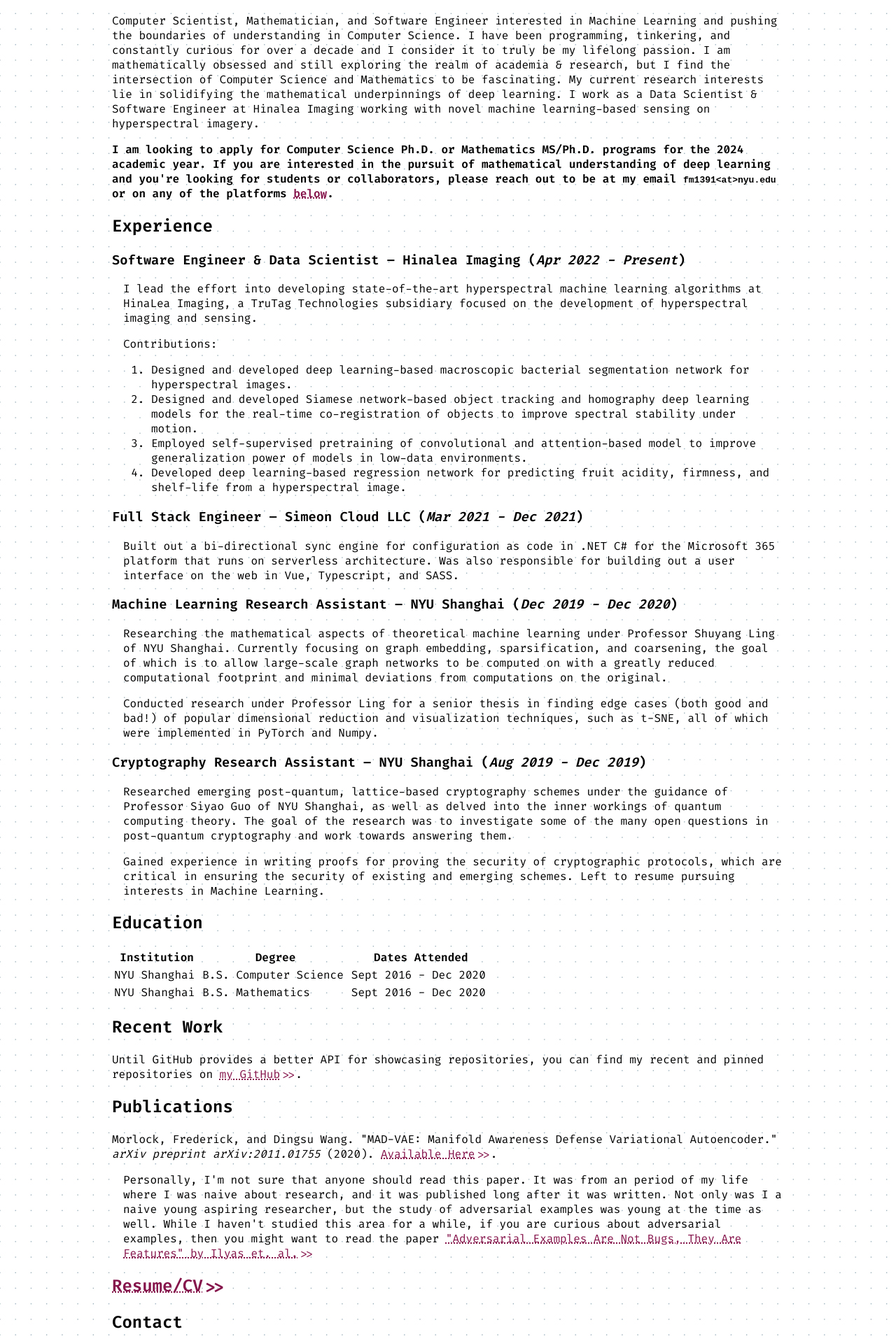
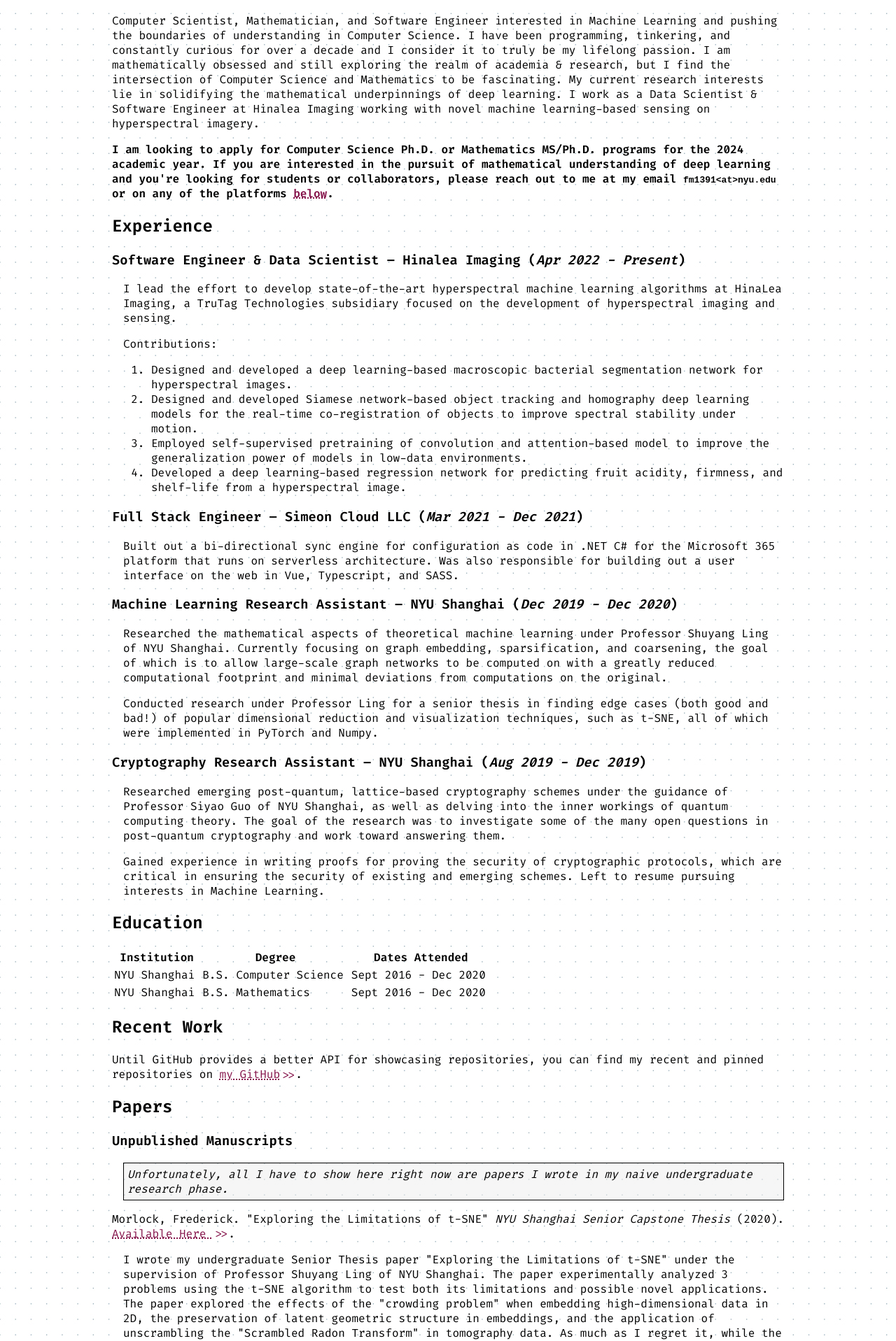
Before and after one commit to FrederickGeek8/freddy.us, a Jekyll site: the page built from index.html, in a window 1280 px wide. Shown: the part 514-2431 px from the top of the page at 70% size. Built offline with Jekyll 4.4.1, drawn with Linux system fonts in a browser that asks for light colours; some of the changed text lies outside the part shown.

Commit message:
Backfill other papers? Better papers?

```diff
--- a/_sass/_colors.scss
+++ b/_sass/_colors.scss
@@ -1,2 +1,4 @@
 $link-color: #85144b;
 $dark-link-color: #f012be;
+$spoiler-color: rgba(238, 238, 238, 0.5);
+$dark-spoiler-color: rgba(238, 238, 238, 0.2);
--- a/_sass/blog.scss
+++ b/_sass/blog.scss
@@ -104,5 +104,5 @@
   margin-left: 1em;
   margin-right: 1em;
   padding: 15px;
-  background-color: rgba(238, 238, 238, 0.5);
+  background-color: $spoiler-color;
 }
--- a/_sass/global.scss
+++ b/_sass/global.scss
@@ -106,6 +106,17 @@
   margin-left: 1em;
 }
 
+.note.grey {
+  padding: 5px;
+  background-color: $spoiler-color;
+}
+
+.note.grey.tight {
+  display: inline-block;
+  margin-top: 0;
+  margin-bottom: 0;
+}
+
 // this is used by bookshelf.html
 ul .note {
   font-size: 0.9em;
--- a/_sass/responsive.scss
+++ b/_sass/responsive.scss
@@ -67,7 +67,8 @@
     color: white;
   }
 
-  details > div {
-    background-color: rgba(238, 238, 238, 0.2);
+  details > div,
+  .note.grey {
+    background-color: $dark-spoiler-color;
   }
 }
--- a/index.html
+++ b/index.html
@@ -75,7 +75,7 @@
           I am looking to apply for Computer Science Ph.D. or Mathematics
           MS/Ph.D. programs for the 2024 academic year. If you are interested in
           the pursuit of mathematical understanding of deep learning and you're
-          looking for students or collaborators, please reach out to be at my
+          looking for students or collaborators, please reach out to me at my
           email <code>fm1391&lt;at&gt;nyu.edu</code> or on any of the platforms
           <a href="#contact">below</a>.
         </b>
@@ -88,15 +88,15 @@
       </h3>
       <div class="exp_desc">
         <p>
-          I lead the effort into developing state-of-the-art hyperspectral
-          machine learning algorithms at HinaLea Imaging, a TruTag Technologies
+          I lead the effort to develop state-of-the-art hyperspectral machine
+          learning algorithms at HinaLea Imaging, a TruTag Technologies
           subsidiary focused on the development of hyperspectral imaging and
           sensing.
         </p>
         Contributions:
         <ol>
           <li>
-            Designed and developed deep learning-based macroscopic bacterial
+            Designed and developed a deep learning-based macroscopic bacterial
             segmentation network for hyperspectral images.
           </li>
           <li>
@@ -105,12 +105,12 @@
             objects to improve spectral stability under motion.
           </li>
           <li>
-            Employed self-supervised pretraining of convolutional and
-            attention-based model to improve generalization power of models in
-            low-data environments.
+            Employed self-supervised pretraining of convolution and
+            attention-based model to improve the generalization power of models
+            in low-data environments.
           </li>
           <li>
-            Developed deep learning-based regression network for predicting
+            Developed a deep learning-based regression network for predicting
             fruit acidity, firmness, and shelf-life from a hyperspectral image.
           </li>
         </ol>
@@ -133,7 +133,7 @@
       </h3>
       <div class="exp_desc">
         <p>
-          Researching the mathematical aspects of theoretical machine learning
+          Researched the mathematical aspects of theoretical machine learning
           under Professor Shuyang Ling of NYU Shanghai. Currently focusing on
           graph embedding, sparsification, and coarsening, the goal of which is
           to allow large-scale graph networks to be computed on with a greatly
@@ -156,9 +156,9 @@
         <p>
           Researched emerging post-quantum, lattice-based cryptography schemes
           under the guidance of Professor Siyao Guo of NYU Shanghai, as well as
-          delved into the inner workings of quantum computing theory. The goal
+          delving into the inner workings of quantum computing theory. The goal
           of the research was to investigate some of the many open questions in
-          post-quantum cryptography and work towards answering them.
+          post-quantum cryptography and work toward answering them.
         </p>
         <p>
           Gained experience in writing proofs for proving the security of
@@ -197,7 +197,73 @@
           >my GitHub</a
         >.
       </p>
-      <h2 id="publications">Publications</h2>
+      <h2 id="publications">Papers</h2>
+      <h3>Unpublished Manuscripts</h3>
+      <p class="note grey tight" style="border: 1px black solid">
+        <i
+          >Unfortunately, all I have to show here right now are papers I wrote
+          in my naive undergraduate research phase.</i
+        >
+      </p>
+      <div class="pub">
+        <p>
+          Morlock, Frederick. "Exploring the Limitations of t-SNE"
+          <i>NYU Shanghai Senior Capstone Thesis</i> (2020).
+          <a
+            href="https://drive.google.com/file/d/12C-xS0Q8_QXlKUVdpexMhyEIyhmMwXgU/view?usp=sharing"
+            rel="noreferrer"
+            class="link">
+            Available Here </a
+          >.
+        </p>
+        <p class="note">
+          I wrote my undergraduate Senior Thesis paper "Exploring the
+          Limitations of t-SNE" under the supervision of Professor Shuyang Ling
+          of NYU Shanghai. The paper experimentally analyzed 3 problems using
+          the t-SNE algorithm to test both its limitations and possible novel
+          applications. The paper explored the effects of the "crowding problem"
+          when embedding high-dimensional data in 2D, the preservation of latent
+          geometric structure in embeddings, and the application of unscrambling
+          the "Scrambled Radon Transform" in tomography data. As much as I
+          regret it, while the paper was theoretically motivated, there was not
+          a rigious analysis of the phenomenon, but rather just empirical
+          studies.
+        </p>
+      </div>
+
+      <div class="pub">
+        <p>
+          Morlock, Frederick. "Graph Embedding and Visualization Using t-SNE"
+          <i>Deans’ Undergraduate Research Fund -- NYU Shanghai</i> (2020).
+          <a
+            href="https://drive.google.com/file/d/12GawzvvX-YWl45SsYs7lx663cWwOt3co/view?usp=drive_link"
+            rel="noreferrer"
+            class="link"
+            >Available Here</a
+          >.
+        </p>
+        <p class="note">
+          I received funding through the Deans' Undergraduate Research Fund at
+          NYU Shanghai, where I conducted research under the supervision of
+          Shuyang Ling. In the manuscript "Graph Embedding and Visualization
+          Using t-SNE", I furthered some of the research I did as part of my
+          Thesis and explored the application of t-SNE to graph embedding and
+          visualization. In the paper, I studied applying t-SNE for use in graph
+          embeddings. I primarily looked at 3 datasets: Facebook's "Egonet"
+          dataset, the "JAGMESH" mesh network dataset, and a simple "Stochastic
+          Block Model" network. While t-SNE possesses the ability to be able to
+          perform graph embeddings, one of its limitations is the computational
+          complexity required to compute it. There were 3 approaches that were
+          taken to overcome this limitation: graph sparsification via "effective
+          resistance" approximations, geodesic distance approximations via the
+          Nystrom Approximation, and graph coarsening via Kron Reduction. While
+          Kron Reduction was viable in some sense for reducing the computational
+          complexity of the problem, given that we wanted to preserve all of the
+          nodes in the original data in our embedding, I did not include results
+          using the Kron Reduction as graph coarsening (removing/combining graph
+          nodes) was not in the spirit of the paper's objective.
+        </p>
+      </div>
       <div class="pub">
         <p>
           Morlock, Frederick, and Dingsu Wang. "MAD-VAE: Manifold Awareness
@@ -212,7 +278,7 @@
         </p>
         <p class="note">
           Personally, I'm not sure that anyone should read this paper. It was
-          from an period of my life where I was naive about research, and it was
+          from a period of my life when I was naive about research, and it was
           published long after it was written. Not only was I a naive young
           aspiring researcher, but the study of adversarial examples was young
           at the time as well. While I haven't studied this area for a while, if
```
